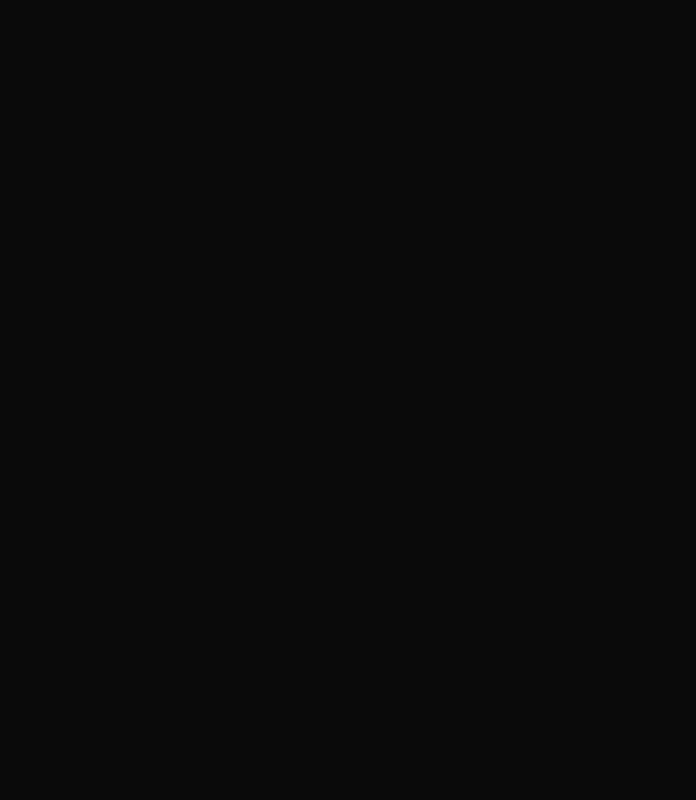
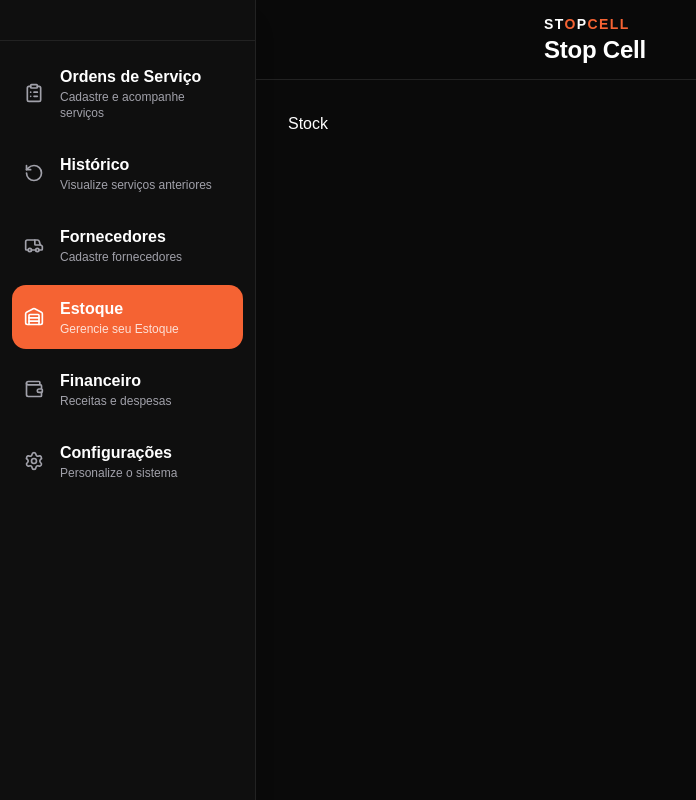
Before and after one commit to Hugo-Ferrari/StopCell, a React (Vite) app in the folder web/: page /estoque in a window 1280 px wide. Before the commit this address had no page. Shown: the whole page, without its empty margins (0-696 px from the left). Built offline with nearby package versions, Linux system fonts and the light colour scheme.

Commit message:
feat: adiciona página de estoque e rota correspondente na aplicação

```diff
--- a/web/src/app/routes.tsx
+++ b/web/src/app/routes.tsx
@@ -8,6 +8,7 @@ import NovaOrdemServico from "@/pages/orders/pages/NewServiceOrder";
 import DetalhesOrdemServico from "@/pages/orders/pages/ServiceOrderDetails";
 import MainLayout from "@/layouts/MainLayout";
 import Historico from "@/pages/history/History";
+import Estoque from "@/pages/orders/pages/Stock";
 
 export function AppRoutes() {
   return (
@@ -20,6 +21,7 @@ export function AppRoutes() {
       {/* rotas priv */}
       <Route element={<MainLayout />}>
         <Route path="/ordemServico" element={<OrdemServico />} />
+        <Route path="/estoque" element={<Estoque />} />
         <Route path="/financeiro" element={<Financeiro />} />
         <Route path="/nova-ordem-servico" element={<NovaOrdemServico />} />
         <Route path="/ordemServico/:numOs" element={<DetalhesOrdemServico />} />
--- a/web/src/components/common/NavBar.tsx
+++ b/web/src/components/common/NavBar.tsx
@@ -7,6 +7,7 @@ import {
   Settings,
   Van,
   Wallet,
+  Warehouse,
   X,
 } from "lucide-react";
 
@@ -63,6 +64,12 @@ function NavBar() {
       text: "Fornecedores",
       subtext: "Cadastre fornecedores",
       path: "/fornecedores",
+    },
+    {
+      icon: <Warehouse size={20} />,
+      text: "Estoque",
+      subtext: "Gerencie seu Estoque",
+      path: "/estoque",
     },
     {
       icon: <Wallet size={20} />,
--- a/web/src/components/orders/steps/ExistingCustomer.tsx
+++ b/web/src/components/orders/steps/ExistingCustomer.tsx
@@ -91,7 +91,7 @@ export default function ExistingCustomer({ mostrarToast, clienteSelecionado, set
         cpfCliente: clienteSelecionado.cpf,
         email: clienteSelecionado.email,
         imeiAparelho: imei,
-        idUsuario: 1,
+        idUsuario: 6,
         diagnostico: "Aparelho recebido na recepção."
       });
 
--- /dev/null
+++ b/web/src/pages/orders/pages/Stock.tsx
@@ -0,0 +1,9 @@
+import React from 'react'
+
+function Estoque() {
+  return (
+    <div>Stock</div>
+  )
+}
+
+export default Estoque
```
